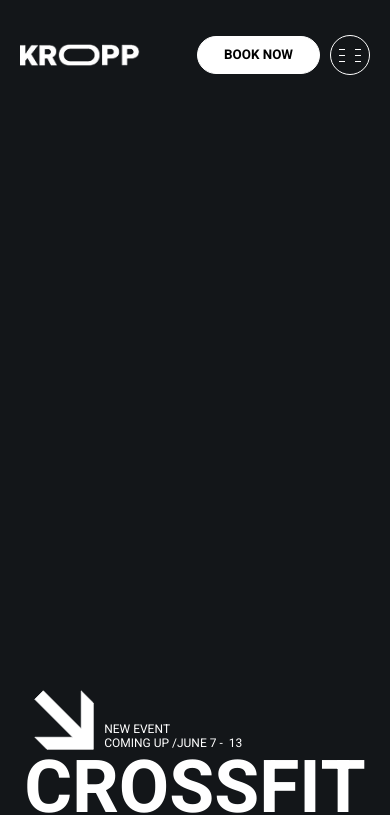
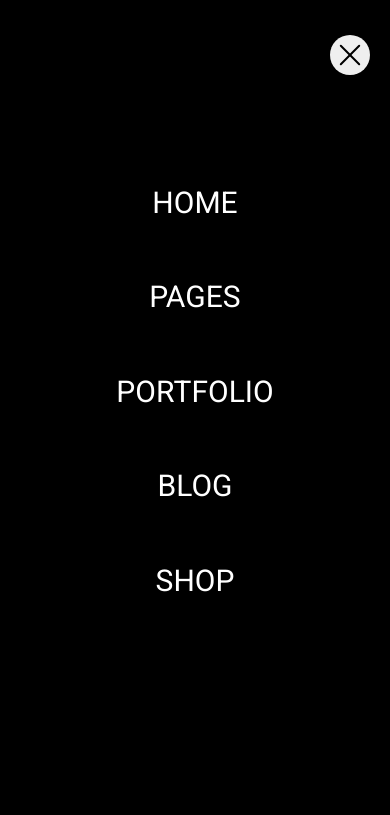
Before and after one commit to GayaneGG87/Fitness, a website: page index.html in a window 390 px wide. Both pictures are taken after a click on the button "OPEN MENU". Shown: the top 815 px of the page. Drawn offline with Linux system fonts and the light colour scheme.

Commit message:
added menu hamburg

```diff
--- a/index.html
+++ b/index.html
@@ -41,9 +41,10 @@
             </ul>
         </nav>
         <div class="header__action">
-            <button class="header__action-book btn"
+            <button class="header__action-book btn burger-button"
             type="button">Book now</button>
             <button class="header__action-menu btn"
+            onclick="mobileOverlay.showModal()"
             type="button"
                     title="Open menu">
                     <span class="visually-hidden">Open menu</span>
@@ -458,6 +459,32 @@
             </div>
         </div>
     </div>
+    <dialog class="mobile-overlay visible-mobile" id="mobileOverlay">
+        <form method="dialog" class="mobile-overlay__close-button-wrapper">
+            <button class='mobile-overlay__button-close cross-button' type="submit">
+                <span class="visually-hidden">Close navigation menu</span>
+            </button>
+        </form>
+        <div class="mobile-overlay__body">
+                <ul class="mobile-overlay__list">
+                    <li class="mobile-overlay__item">
+                        <a href="/" class="mobile-overlay__link">Home</a>
+                    </li>
+                    <li class="mobile-overlay__item">
+                        <a href="/" class="mobile-overlay__link">Pages</a>
+                    </li>
+                    <li class="mobile-overlay-item">
+                        <a href="/" class="mobile-overlay__link">Portfolio</a>
+                    </li>
+                    <li class=mobile-overlay__item">
+                        <a href="/" class="mobile-overlay__link">Blog</a>
+                    </li>
+                    <li class="mobile-overlay__item">
+                        <a href="/" class="mobile-overlay__link">Shop</a>
+                    </li>
+                </ul>
+        </div>
+       </dialog>
 </body>
 </html>
 </body>
--- a/styles/_media.scss
+++ b/styles/_media.scss
@@ -35,10 +35,12 @@
         flex-wrap: wrap;
         padding-top: 20px;
         gap: 5px 80px;
+        height: 140px;
     }
     .header__navbar{
         order: 1;
         width: 100%;
+
     }
     .header__navbar-list{
         gap: 5px;
@@ -70,6 +72,9 @@
     }
     .join__us-description{
         margin-bottom: 100px;
+    }
+    .join__us-video-content{
+        max-width: 75%;
     }
     .location{
         display: flex;
@@ -113,6 +118,8 @@
 }
 
 @media (max-width: 786px){
+
+
     .motivation__item-card{
        padding-block: 50px;
     }
@@ -226,8 +233,15 @@
 }
 }
 @media (max-width: 480px){
+
+    .header__action-menu{
+        &.btn{
+            display: flex;
+        }
+    }
     .header{
         gap: 10px;
+        height: $header-height;
     }
     .header__logo-img{
         width: 120px;
--- a/styles/style.scss
+++ b/styles/style.scss
@@ -22,9 +22,20 @@ justify-content: space-between;
 align-items: center;
 height: $header-height;
 gap: 80px;
+position: sticky;
+top: 0;
+z-index: 1000;
+background: black;
+border-bottom: 1px solid darkgray;
 }
 .header__logo{
     display: flex;
+}
+
+.header__action-menu{
+    &.btn{
+        display: none;
+    }
 }
 
 .header__logo-img{
@@ -637,6 +648,81 @@ grid-column: -1/1
 
 }
 
+.mobile-overlay{
+    margin: 0;
+    width: 100%;
+    height: 100%;
+    padding: 15px 20px;
+    border: none;
+    background-color: #000000;
+    &:modal{
+        max-width: 100%;
+        max-height: 100%;
+    }
+    &__close-button-wrapper{
+        display: flex;
+        justify-content: flex-end;
+    }
+    &__body{
+        display: flex;
+        justify-content: center;
+        align-items: center;
+        min-height: 80vh;
+    }
+    &__list{
+        display: flex;
+        align-items: center;
+        align-content: center;
+        flex-direction: column;
+        justify-content: space-between;
+        padding-inline: 20px;
+        height: 50vh;
+    }
+    &__item{
+        display: flex;
+        align-items: center;
+    }
+    &__link{
+        font-weight: 500;
+        font-size: 30px;
+        color: white;
+
+    }
+}
+.cross-button{
+    width: 40px;
+    height: 40px;
+    border-radius: 50%;
+    border:none;
+    top: 20px;
+    transition-duration: 0.3s;
 
 
+    position: relative;
+    &:hover{
+        transform: scale(.8);
+        opacity: .7;
+    }
+
+    &::after,
+    &::before{
+        content:'';
+        position: absolute;
+        top: 19px;
+        left: 6px;
+        background-color: black;
+        height: 2px;
+        width: 70%;
+        border-radius: 5px;
+
+
+    }
+    &::after{
+        rotate: 45deg
+    }
+    &::before{
+        rotate: -45deg;
+    }
+}
+
 @import 'media';
```
Also changed, not shown: styles/style.css, 1 other file.
